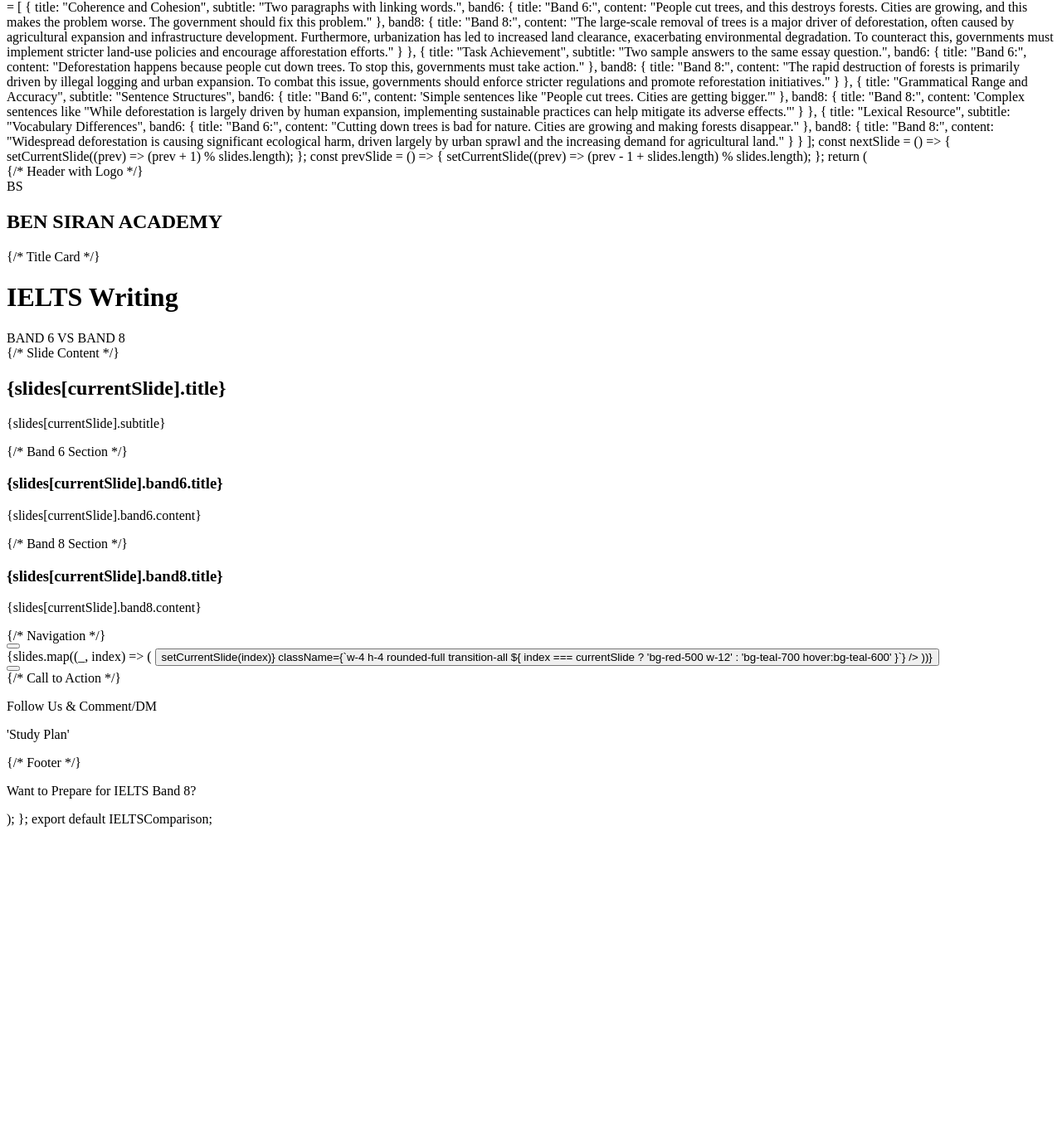
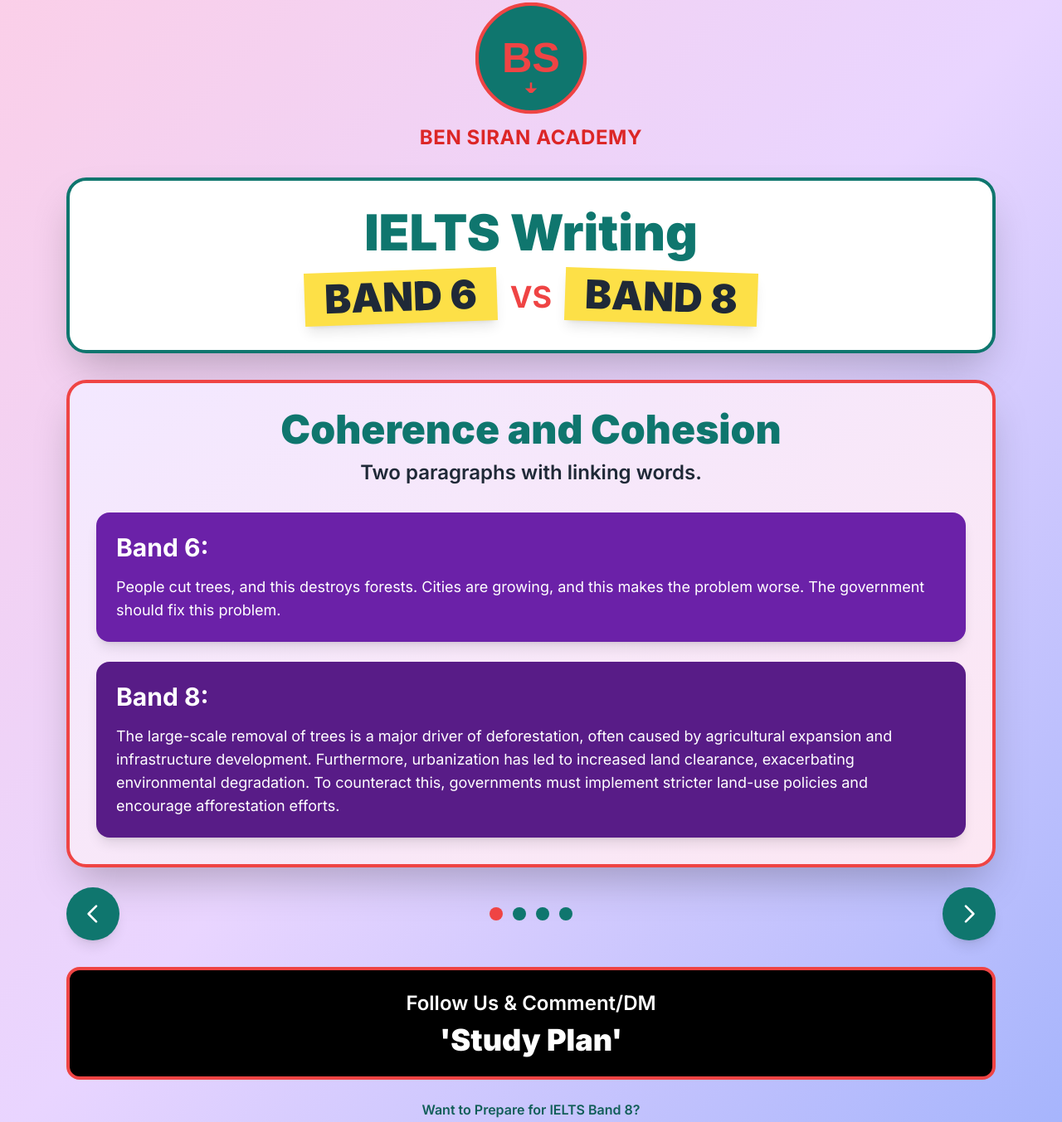
Before and after one commit to BenSiran/IELTS-Writing-, a plain HTML site: page index.html in a window 1280 px wide. Shown: the part 26-1379 px from the top of the page at 83% size. Before the commit the page ends 1031 px from the top, so only its background shows below. Drawn offline with nearby package versions, Linux system fonts and the light colour scheme.

Commit message:
Update index.html

```diff
--- a/index.html
+++ b/index.html
@@ -1,9 +1,116 @@
-import React, { useState } from 'react';
-import { ChevronLeft, ChevronRight } from 'lucide-react';
+<!DOCTYPE html>
+<html lang="en">
+<head>
+    <meta charset="UTF-8">
+    <meta name="viewport" content="width=device-width, initial-scale=1.0">
+    <title>IELTS Band 6 vs 8 - Ben Siran Academy</title>
+    <script src="https://cdn.tailwindcss.com"></script>
+    <style>
+        @import url('https://fonts.googleapis.com/css2?family=Inter:wght@400;600;700;900&display=swap');
 
-const IELTSComparison = () => {
-  const [currentSlide, setCurrentSlide] = useState(0);
+        body {
+            font-family: 'Inter', sans-serif;
+        }
 
+        .slide-enter {
+            animation: slideIn 0.5s ease-out;
+        }
+
+        @keyframes slideIn {
+            from {
+                opacity: 0;
+                transform: translateX(20px);
+            }
+            to {
+                opacity: 1;
+                transform: translateX(0);
+            }
+        }
+
+        .logo-animation {
+            animation: pulse 2s ease-in-out infinite;
+        }
+
+        @keyframes pulse {
+            0%, 100% {
+                transform: scale(1);
+            }
+            50% {
+                transform: scale(1.05);
+            }
+        }
+    </style>
+</head>
+<body class="bg-gradient-to-br from-pink-200 via-purple-200 to-indigo-300 min-h-screen">
+    <div class="container mx-auto px-4 py-8 max-w-6xl">
+        <!-- Header with Logo -->
+        <div class="text-center mb-8">
+            <div class="w-32 h-32 mx-auto mb-4 bg-teal-700 rounded-full flex items-center justify-center border-4 border-red-500 logo-animation">
+                <svg class="w-20 h-20 text-red-500" viewBox="0 0 100 100" fill="currentColor">
+                    <text x="50" y="70" font-size="60" font-weight="bold" text-anchor="middle" font-family="Arial">BS</text>
+                    <path d="M 50 85 L 50 95 M 45 95 L 55 95 L 50 100 Z" stroke="currentColor" stroke-width="3" fill="currentColor"/>
+                </svg>
+            </div>
+            <h2 class="text-red-600 text-2xl font-bold tracking-wide">BEN SIRAN ACADEMY</h2>
+        </div>
+
+        <!-- Title Card -->
+        <div class="bg-white rounded-3xl shadow-2xl p-8 mb-8 border-4 border-teal-700">
+            <h1 class="text-5xl md:text-6xl font-black text-teal-700 text-center mb-4">
+                IELTS Writing
+            </h1>
+            <div class="text-center flex flex-wrap justify-center items-center gap-4">
+                <span class="text-4xl md:text-5xl font-black text-gray-800 bg-yellow-300 px-6 py-2 inline-block transform -rotate-2 shadow-lg">
+                    BAND 6
+                </span>
+                <span class="text-3xl md:text-4xl font-bold text-red-500">VS</span>
+                <span class="text-4xl md:text-5xl font-black text-gray-800 bg-yellow-300 px-6 py-2 inline-block transform rotate-2 shadow-lg">
+                    BAND 8
+                </span>
+            </div>
+        </div>
+
+        <!-- Slide Content -->
+        <div id="slideContainer" class="bg-gradient-to-br from-purple-100 to-pink-100 rounded-3xl shadow-2xl p-6 md:p-8 mb-6 border-4 border-red-500">
+            <!-- Dynamic content will be inserted here -->
+        </div>
+
+        <!-- Navigation -->
+        <div class="flex justify-between items-center mb-8">
+            <button id="prevBtn" class="bg-teal-700 hover:bg-teal-600 text-white rounded-full p-3 md:p-4 shadow-lg transition-all transform hover:scale-110 active:scale-95">
+                <svg class="w-6 h-6 md:w-8 md:h-8" fill="none" stroke="currentColor" viewBox="0 0 24 24">
+                    <path stroke-linecap="round" stroke-linejoin="round" stroke-width="2" d="M15 19l-7-7 7-7"></path>
+                </svg>
+            </button>
+
+            <div class="flex gap-3" id="dotsContainer">
+                <!-- Dots will be inserted here -->
+            </div>
+
+            <button id="nextBtn" class="bg-teal-700 hover:bg-teal-600 text-white rounded-full p-3 md:p-4 shadow-lg transition-all transform hover:scale-110 active:scale-95">
+                <svg class="w-6 h-6 md:w-8 md:h-8" fill="none" stroke="currentColor" viewBox="0 0 24 24">
+                    <path stroke-linecap="round" stroke-linejoin="round" stroke-width="2" d="M9 5l7 7-7 7"></path>
+                </svg>
+            </button>
+        </div>
+
+        <!-- Call to Action -->
+        <div class="bg-black rounded-2xl p-6 text-center border-4 border-red-500 mb-6">
+            <p class="text-white text-xl md:text-2xl mb-2 font-semibold">
+                Follow Us & Comment/DM
+            </p>
+            <p class="text-white text-3xl md:text-4xl font-black">'Study Plan'</p>
+        </div>
+
+        <!-- Footer -->
+        <div class="text-center">
+            <p class="text-teal-800 text-sm md:text-base font-semibold">
+                Want to Prepare for IELTS Band 8?
+            </p>
+        </div>
+    </div>
+
+    <script>
         const slides = [
             {
                 title: "Coherence and Cohesion",
@@ -55,119 +162,89 @@ const IELTSComparison = () => {
             }
         ];
 
-  const nextSlide = () => {
-    setCurrentSlide((prev) => (prev + 1) % slides.length);
-  };
+        let currentSlide = 0;
 
-  const prevSlide = () => {
-    setCurrentSlide((prev) => (prev - 1 + slides.length) % slides.length);
-  };
+        function renderSlide() {
+            const slide = slides[currentSlide];
+            const container = document.getElementById('slideContainer');
 
-  return (
-    <div className="min-h-screen bg-gradient-to-br from-pink-200 via-purple-200 to-indigo-300 p-8">
-      <div className="max-w-6xl mx-auto">
-        {/* Header with Logo */}
-        <div className="text-center mb-8">
-          <div className="w-32 h-32 mx-auto mb-4 bg-teal-700 rounded-full flex items-center justify-center border-4 border-red-500">
-            <div className="text-red-500 text-6xl font-bold">BS</div>
-          </div>
-          <h2 className="text-red-600 text-2xl font-bold tracking-wide">BEN SIRAN ACADEMY</h2>
-        </div>
-
-        {/* Title Card */}
-        <div className="bg-white rounded-3xl shadow-2xl p-8 mb-8 border-4 border-teal-700">
-          <h1 className="text-6xl font-black text-teal-700 text-center mb-4">
-            IELTS Writing
-          </h1>
-          <div className="text-center">
-            <span className="text-5xl font-black text-gray-800 bg-yellow-300 px-6 py-2 inline-block transform -rotate-2">
-              BAND 6
-            </span>
-            <span className="text-4xl font-bold text-red-500 mx-4">VS</span>
-            <span className="text-5xl font-black text-gray-800 bg-yellow-300 px-6 py-2 inline-block transform rotate-2">
-              BAND 8
-            </span>
-          </div>
-        </div>
-
-        {/* Slide Content */}
-        <div className="bg-gradient-to-br from-purple-100 to-pink-100 rounded-3xl shadow-2xl p-8 mb-6 border-4 border-red-500">
-          <h2 className="text-5xl font-black text-teal-700 mb-3 text-center">
-            {slides[currentSlide].title}
+            container.innerHTML = `
+                <div class="slide-enter">
+                    <h2 class="text-4xl md:text-5xl font-black text-teal-700 mb-3 text-center">
+                        ${slide.title}
                     </h2>
-          <p className="text-2xl text-gray-800 mb-8 text-center font-semibold">
-            {slides[currentSlide].subtitle}
+                    <p class="text-xl md:text-2xl text-gray-800 mb-8 text-center font-semibold">
+                        ${slide.subtitle}
                     </p>
 
-          {/* Band 6 Section */}
-          <div className="bg-purple-800 rounded-2xl p-6 mb-6 shadow-lg">
-            <h3 className="text-3xl font-bold text-white mb-4">
-              {slides[currentSlide].band6.title}
+                    <!-- Band 6 Section -->
+                    <div class="bg-purple-800 rounded-2xl p-4 md:p-6 mb-6 shadow-lg">
+                        <h3 class="text-2xl md:text-3xl font-bold text-white mb-4">
+                            ${slide.band6.title}
                         </h3>
-            <p className="text-white text-lg leading-relaxed">
-              {slides[currentSlide].band6.content}
+                        <p class="text-white text-base md:text-lg leading-relaxed">
+                            ${slide.band6.content}
                         </p>
                     </div>
 
-          {/* Band 8 Section */}
-          <div className="bg-purple-900 rounded-2xl p-6 shadow-lg">
-            <h3 className="text-3xl font-bold text-white mb-4">
-              {slides[currentSlide].band8.title}
+                    <!-- Band 8 Section -->
+                    <div class="bg-purple-900 rounded-2xl p-4 md:p-6 shadow-lg">
+                        <h3 class="text-2xl md:text-3xl font-bold text-white mb-4">
+                            ${slide.band8.title}
                         </h3>
-            <p className="text-white text-lg leading-relaxed">
-              {slides[currentSlide].band8.content}
+                        <p class="text-white text-base md:text-lg leading-relaxed">
+                            ${slide.band8.content}
                         </p>
                     </div>
                 </div>
+            `;
+        }
 
-        {/* Navigation */}
-        <div className="flex justify-between items-center">
+        function renderDots() {
+            const dotsContainer = document.getElementById('dotsContainer');
+            dotsContainer.innerHTML = slides.map((_, index) => `
                 <button
-            onClick={prevSlide}
-            className="bg-teal-700 hover:bg-teal-600 text-white rounded-full p-4 shadow-lg transition-all transform hover:scale-110"
-          >
-            <ChevronLeft size={32} />
-          </button>
+                    onclick="goToSlide(${index})"
+                    class="w-3 h-3 md:w-4 md:h-4 rounded-full transition-all ${
+                        index === currentSlide
+                            ? 'bg-red-500 w-10 md:w-12'
+                            : 'bg-teal-700 hover:bg-teal-600'
+                    }"
+                ></button>
+            `).join('');
+        }
 
-          <div className="flex gap-3">
-            {slides.map((_, index) => (
-              <button
-                key={index}
-                onClick={() => setCurrentSlide(index)}
-                className={`w-4 h-4 rounded-full transition-all ${
-                  index === currentSlide
-                    ? 'bg-red-500 w-12'
-                    : 'bg-teal-700 hover:bg-teal-600'
-                }`}
-              />
-            ))}
-          </div>
+        function nextSlide() {
+            currentSlide = (currentSlide + 1) % slides.length;
+            renderSlide();
+            renderDots();
+        }
 
-          <button
-            onClick={nextSlide}
-            className="bg-teal-700 hover:bg-teal-600 text-white rounded-full p-4 shadow-lg transition-all transform hover:scale-110"
-          >
-            <ChevronRight size={32} />
-          </button>
-        </div>
+        function prevSlide() {
+            currentSlide = (currentSlide - 1 + slides.length) % slides.length;
+            renderSlide();
+            renderDots();
+        }
 
-        {/* Call to Action */}
-        <div className="mt-8 bg-black rounded-2xl p-6 text-center border-4 border-red-500">
-          <p className="text-white text-2xl mb-2 font-semibold">
-            Follow Us & Comment/DM
-          </p>
-          <p className="text-white text-4xl font-black">'Study Plan'</p>
-        </div>
+        function goToSlide(index) {
+            currentSlide = index;
+            renderSlide();
+            renderDots();
+        }
 
-        {/* Footer */}
-        <div className="mt-6 text-center">
-          <p className="text-teal-800 text-sm font-semibold">
-            Want to Prepare for IELTS Band 8?
-          </p>
-        </div>
-      </div>
-    </div>
-  );
-};
+        // Event listeners
+        document.getElementById('nextBtn').addEventListener('click', nextSlide);
+        document.getElementById('prevBtn').addEventListener('click', prevSlide);
 
-export default IELTSComparison;
+        // Keyboard navigation
+        document.addEventListener('keydown', (e) => {
+            if (e.key === 'ArrowRight') nextSlide();
+            if (e.key === 'ArrowLeft') prevSlide();
+        });
+
+        // Initialize
+        renderSlide();
+        renderDots();
+    </script>
+</body>
+</html>
```
Lines whose indentation alone changed are shown as unchanged.
